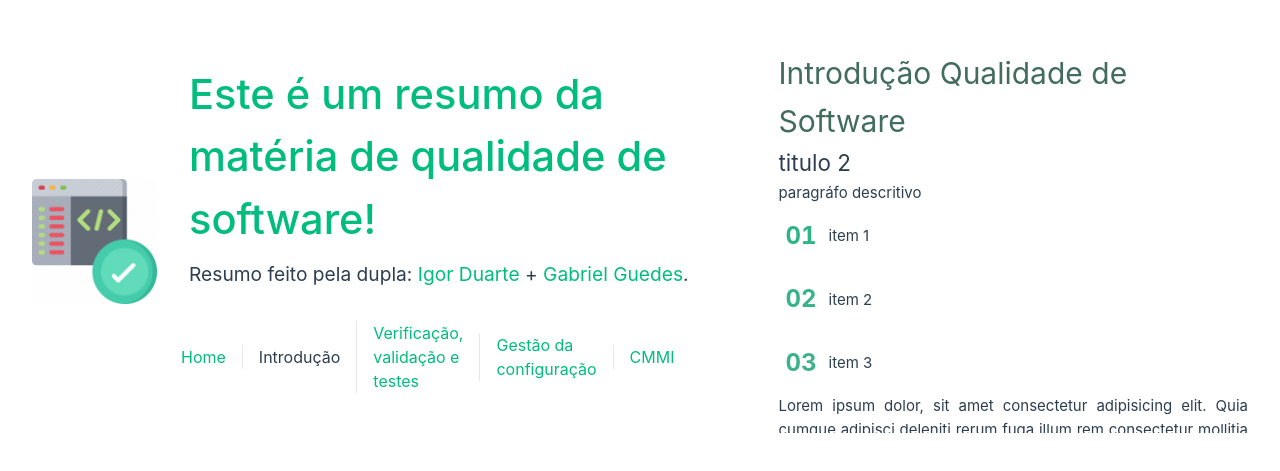
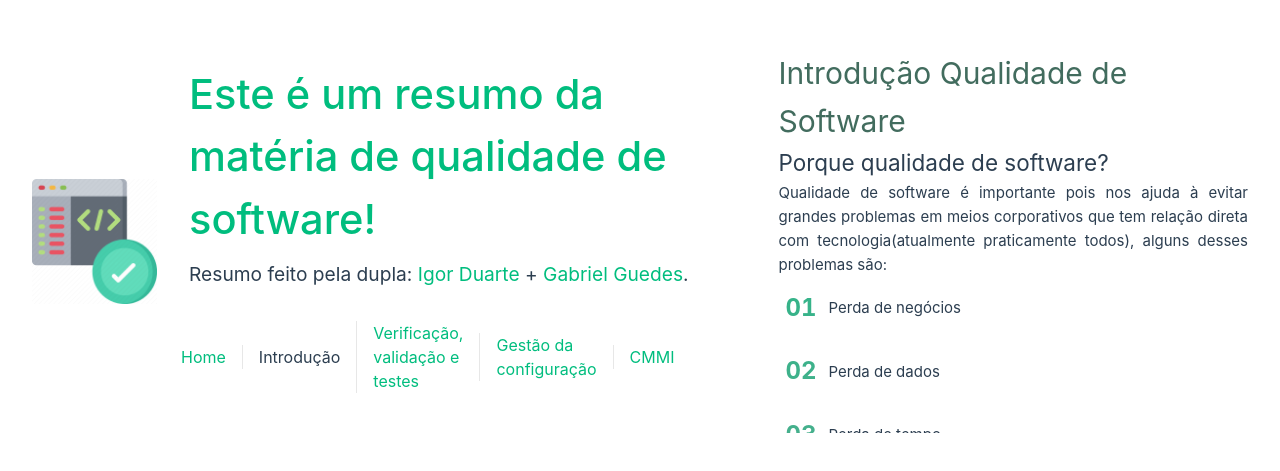
Before and after one commit to gabrielgdc/quality-software-resume, a Vue app: page /introduction in a window 1280 px wide. Shown: the part 159-630 px from the top of the page. Built offline with nearby package versions, Linux system fonts and the light colour scheme.

Commit message:
feat: Finish introduction view

```diff
--- a/src/views/IntroductionView.vue
+++ b/src/views/IntroductionView.vue
@@ -1,28 +1,81 @@
 <template>
-<div class="viewLayout">
+  <div class="viewLayout">
     <h1>Introdução Qualidade de Software</h1>
-    <h2>titulo 2</h2>
-    <p>paragráfo descritivo</p>
+    <h2>Porque qualidade de software?</h2>
+    <p>
+      Qualidade de software é importante pois nos ajuda à evitar grandes
+      problemas em meios corporativos que tem relação direta com
+      tecnologia(atualmente praticamente todos), alguns desses problemas são:
+    </p>
     <ul>
       <li class="list">
-        <p>item 1</p>
+        <p>Perda de negócios</p>
       </li>
       <li>
-        <p>item 2</p>
+        <p>Perda de dados</p>
       </li>
       <li>
-        <p>item 3</p>
+        <p>Perda de tempo</p>
+      </li>
+      <li>
+        <p>Perda de dinheiro</p>
       </li>
     </ul>
-    <p>Lorem ipsum dolor, sit amet consectetur adipisicing elit. Quia cumque adipisci deleniti rerum fuga illum rem consectetur mollitia quibusdam sit! Iusto sint illum exercitationem error optio accusamus pariatur omnis at.</p>
-    <p>Lorem ipsum dolor, sit amet consectetur adipisicing elit. Quia cumque adipisci deleniti rerum fuga illum rem consectetur mollitia quibusdam sit! Iusto sint illum exercitationem error optio accusamus pariatur omnis at.</p>
-    <p>Lorem ipsum dolor, sit amet consectetur adipisicing elit. Quia cumque adipisci deleniti rerum fuga illum rem consectetur mollitia quibusdam sit! Iusto sint illum exercitationem error optio accusamus pariatur omnis at.</p>
-    <p>Lorem ipsum dolor, sit amet consectetur adipisicing elit. Quia cumque adipisci deleniti rerum fuga illum rem consectetur mollitia quibusdam sit! Iusto sint illum exercitationem error optio accusamus pariatur omnis at.</p>
-    <p>Lorem ipsum dolor, sit amet consectetur adipisicing elit. Quia cumque adipisci deleniti rerum fuga illum rem consectetur mollitia quibusdam sit! Iusto sint illum exercitationem error optio accusamus pariatur omnis at.</p>
-    <p>Lorem ipsum dolor, sit amet consectetur adipisicing elit. Quia cumque adipisci deleniti rerum fuga illum rem consectetur mollitia quibusdam sit! Iusto sint illum exercitationem error optio accusamus pariatur omnis at.</p>
+    <p>
+      A falta de qualidade geram falhas que podem impactar negativamente todo um
+      negócio dependendo da frequência de uso, das responsabilidades e da
+      importância do mesmo.
+    </p>
+    <p>
+      Falhas de software acontecem no mundo todo e tivemos diversos desastres
+      por conta delas, como por exemplo o Foguete Mariner. Um foguete que
+      explodiu por falta de um hífen, dando um prejuízo de US$80 milhões para a
+      empresa. O hífen foi omitido num código matemático escrito à mão e deu um
+      fim trágico à um projeto de tamanha proporção.
+    </p>
+    <p>
+      A definição de qualidade e software varia dependendo do tipo do sistema,
+      do avaliador e de outros fatores, mas pode ser medida de uma mesma
+      maneira: a forma com que o sistema, componente ou processo atende os
+      requisitos especificados e as expectativas e necessidades do cliente ou
+      usuário.
+    </p>
+    <p>Fatores que afetam a qualidade do software são:</p>
+    <ul>
+      <li class="list">
+        <p>Tecnologia de desenvolvimento</p>
+      </li>
+      <li>
+        <p>Qualidade das pessoas</p>
+      </li>
+      <li>
+        <p>Gerência</p>
+      </li>
+      <li>
+        <p>Qualidade do processo</p>
+      </li>
+    </ul>
+    <p>
+      Para conquistarmos esses fatores temos modelos de qualidade responsáveis
+      por definir as características de qualidade que um software ou sistema
+      computacional deva conter, auxiliando na especificação dos requisitos e na
+      medição e avaliação da qualidade.
+    </p>
+    <p>
+      Cada modelo de qualidade possui uma característica que é a base para a
+      avaliação do produto de software sob determinado ponto de vista, modelos
+      diferentes trazem diferentes métricas de avaliação: Desempenho, segurança,
+      usabilidade e etc.
+    </p>
+    <p>
+      A motivação para a criação de modelos de qualidade de software são os
+      benefícios como: aumento da qualidade do produto, diminuição do
+      retrabalho, maior produtividade, redução de tempo para atender o mercado,
+      competitividade e precisão nas estimativas.
+    </p>
   </div>
 </template>
 
 <style>
-@import '@/assets/viewsEssentials.css';
+@import "@/assets/viewsEssentials.css";
 </style>
```
